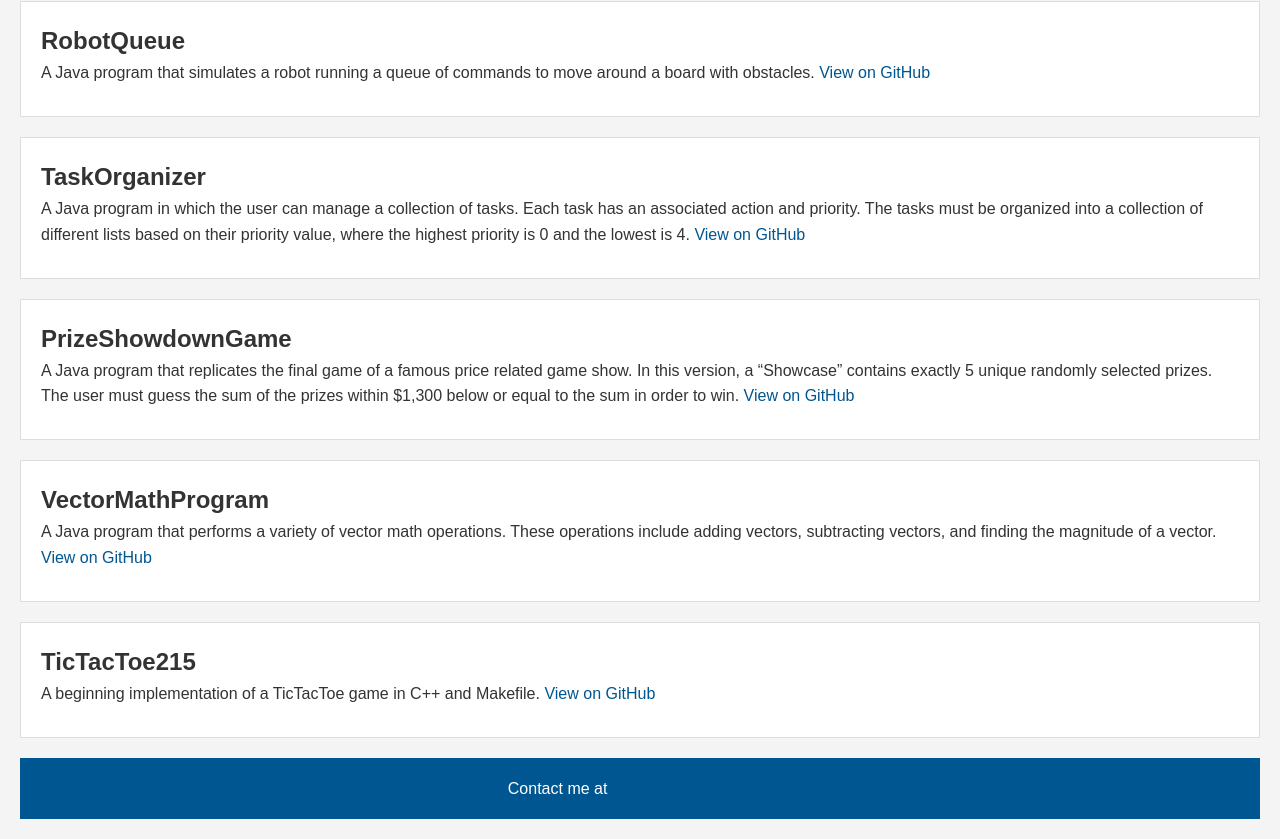
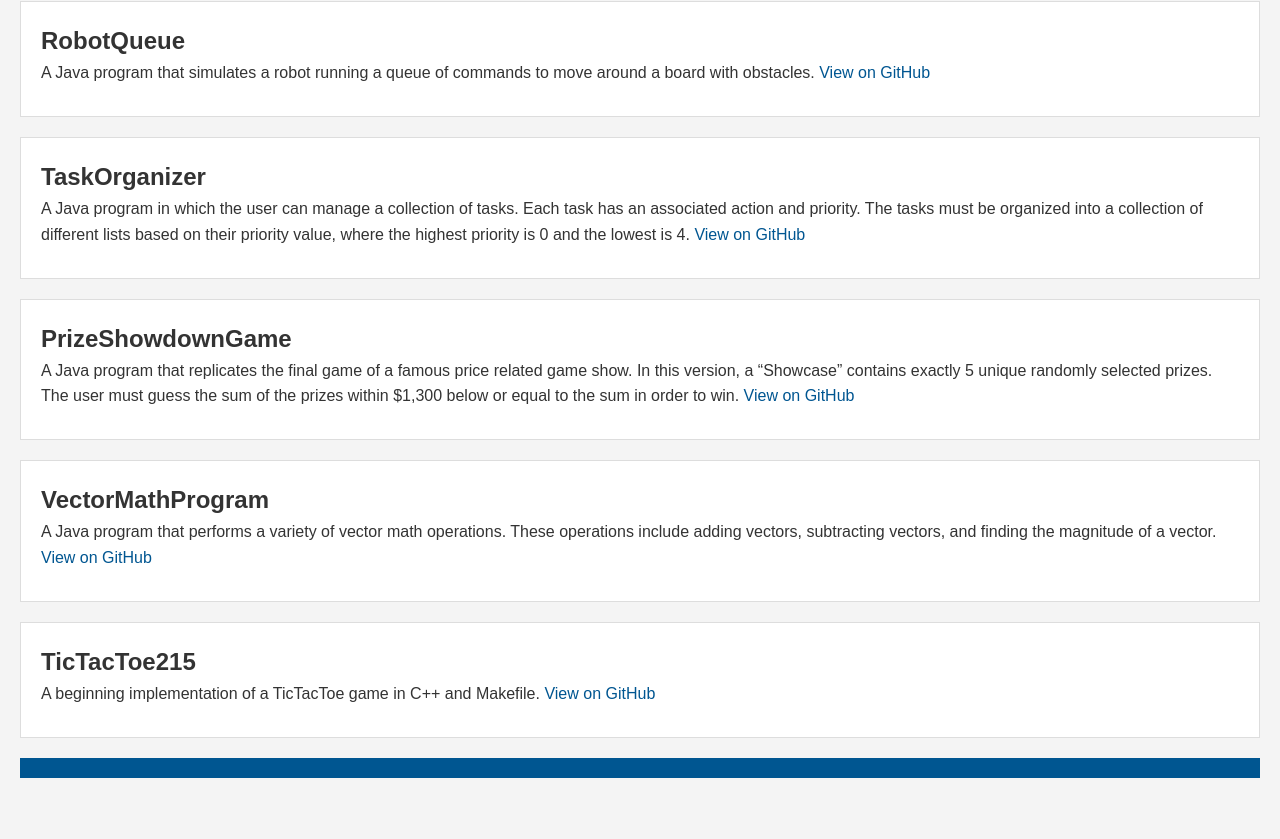
Before and after one commit to nlauer07/Portfolio, a plain HTML site: page index.html in a window 1280 px wide. Shown: the part 501-1340 px from the top of the page. After the commit the page ends 1299 px from the top, so only its background shows below. Drawn offline with Linux system fonts and the light colour scheme.

Commit message:
Update index.html

```diff
--- a/index.html
+++ b/index.html
@@ -40,7 +40,6 @@
     <p>A beginning implementation of a TicTacToe game in C++ and Makefile. <a href="https://github.com/nlauer07/TicTacToe215">View on GitHub</a></p>
   </section>
   <footer>
-    <p>Contact me at <a href="nlauer077@gmail.com">nlauer077@gmail.com</a></p>
   </footer>
 </body>
 </html>
```
